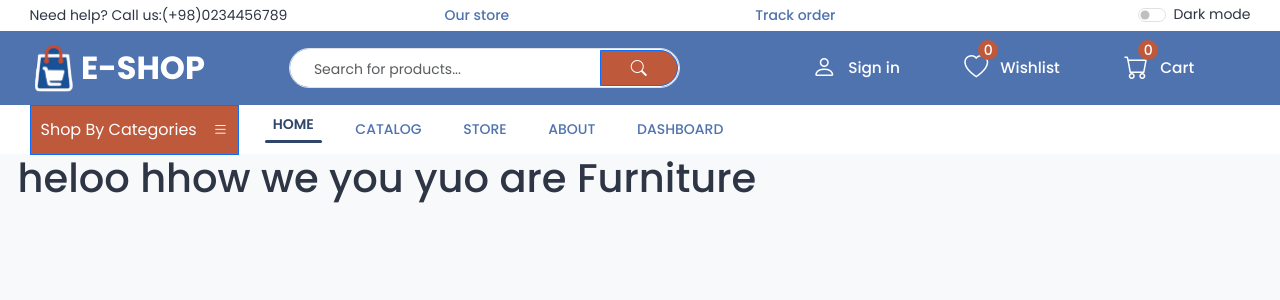
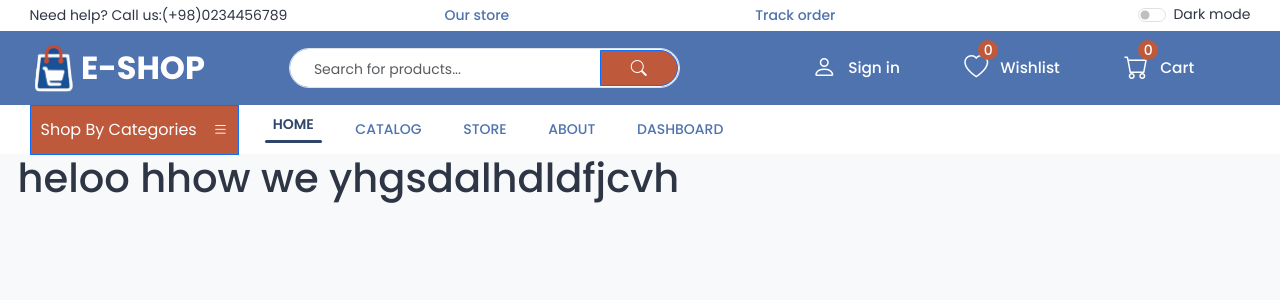
Before and after one commit to asimasgharali243/E-SHOP-UPDATED, a React (Vite) app in the folder Frontent/: page / in a window 1280 px wide. Shown: the top 300 px of the page. Built offline with nearby package versions, Linux system fonts and the light colour scheme.

Commit message:
new pages
I made new pages in this like home page

```diff
--- a/Frontent/src/pages/Home.jsx
+++ b/Frontent/src/pages/Home.jsx
@@ -146,7 +146,7 @@ export default function Home() {
 
   return (
     <Container style={{ overflow: "hidden" }}>
-      <h1>heloo hhow we you yuo are Furniture</h1>
+      <h1>heloo hhow we yhgsdalhdldfjcvh</h1>
     </Container>
   );
 }
```
